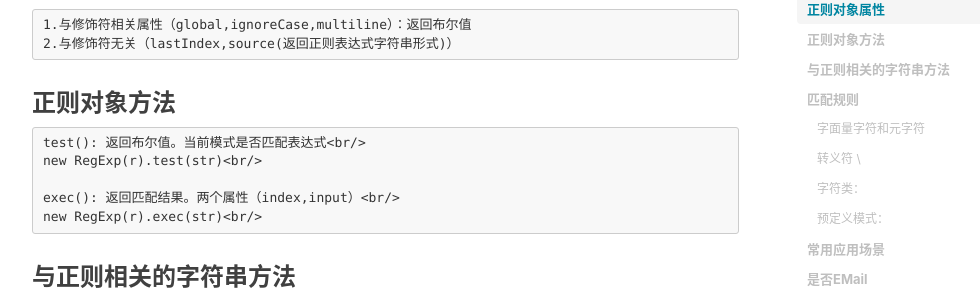
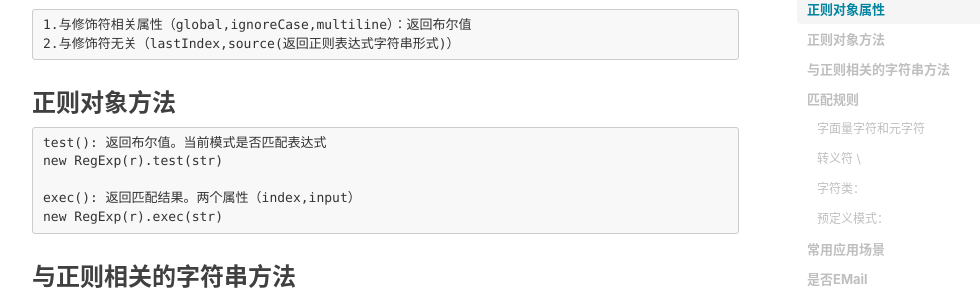
Before and after one commit to bb595700239/bb595700239.github.io, a Jekyll site: the page built from _posts/2018-06-06-regexp-knowledge.markdown, in a window 1280 px wide and 900 px high, scrolled down 854 px. Shown: the part 125-423 px from the top of the window, without its empty margins (233-1213 px from the left). Built offline with Jekyll 4.4.1, drawn with Linux system fonts in a browser that asks for light colours; nearby versions of some CDN libraries; comment, search, counter and statistics services are not loaded.

Commit message:
文章修改
Signed-off-by: bb595700239 <595700239@qq.com>

````diff
--- a/_posts/2018-06-06-regexp-knowledge.markdown
+++ b/_posts/2018-06-06-regexp-knowledge.markdown
@@ -37,11 +37,11 @@ var regex = new RegExp('xyz'); var regex = new RegExp('xyz','i')
 ### 正则对象方法
 
 ```asp
-test(): 返回布尔值。当前模式是否匹配表达式<br/>
-new RegExp(r).test(str)<br/>
+test(): 返回布尔值。当前模式是否匹配表达式
+new RegExp(r).test(str)
 
-exec(): 返回匹配结果。两个属性（index,input）<br/>
-new RegExp(r).exec(str)<br/>
+exec(): 返回匹配结果。两个属性（index,input）
+new RegExp(r).exec(str)
 ```
 
 ### 与正则相关的字符串方法
````
